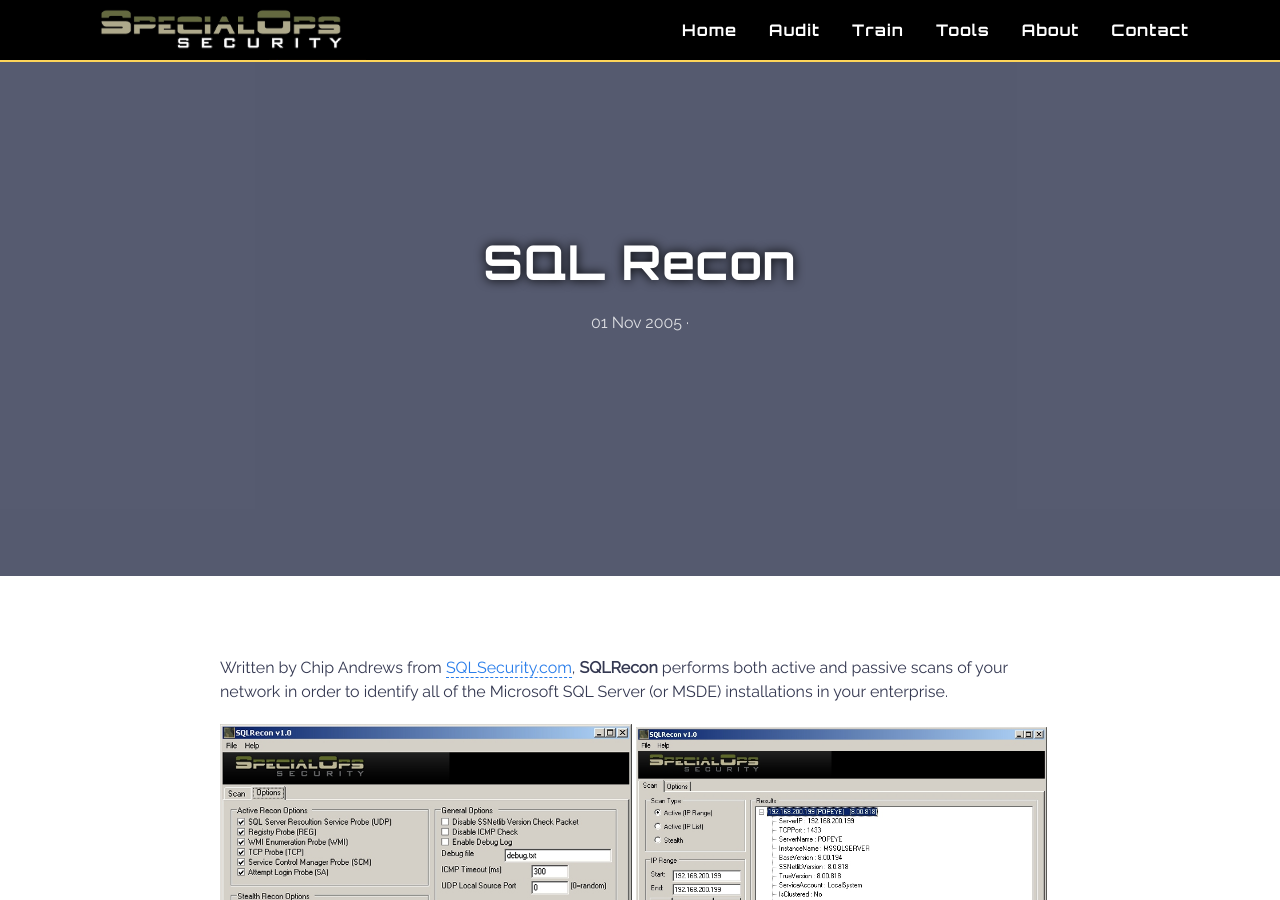
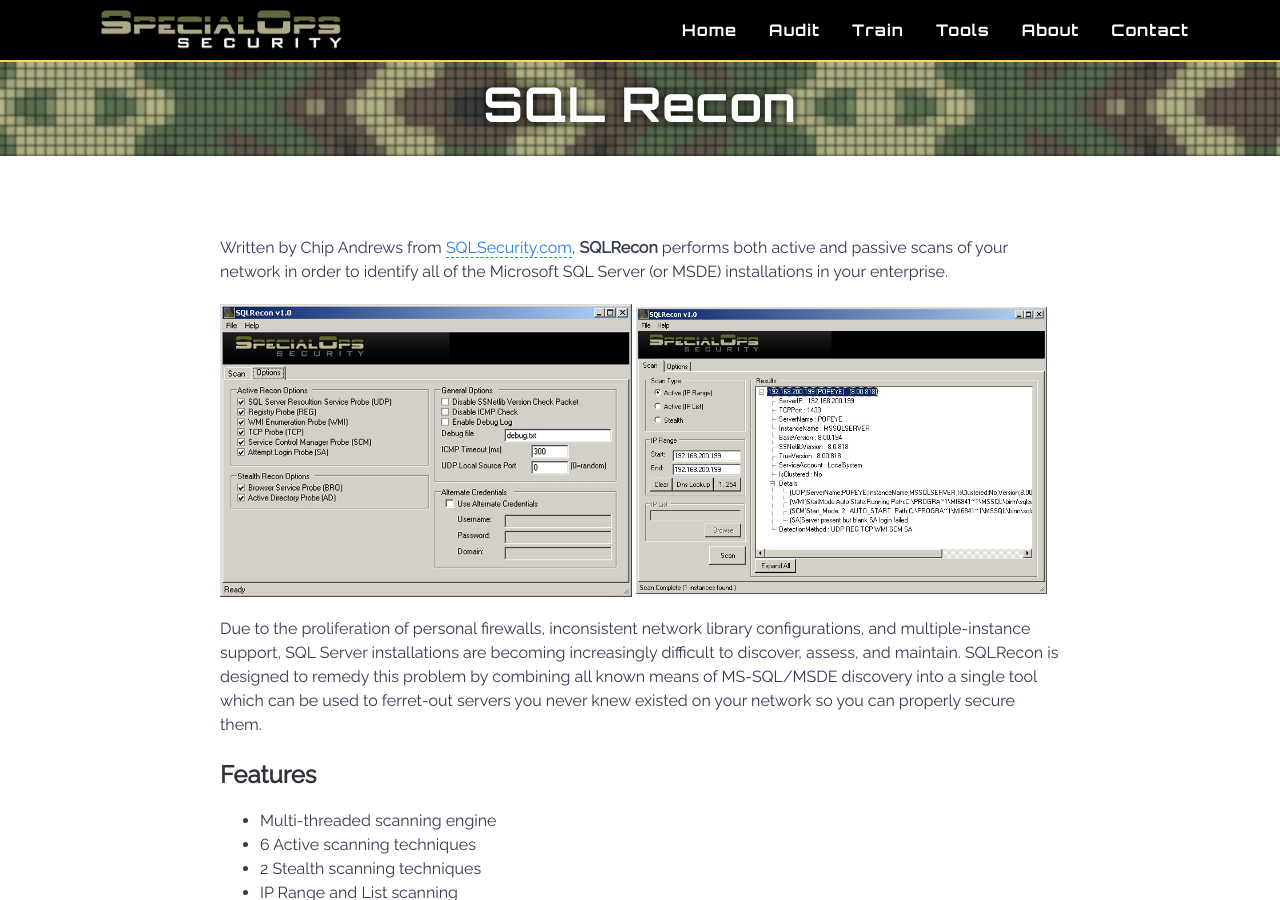
Before and after one commit to specialopssecurity/specialopssecurity.github.io, a Jekyll site: the page built from _posts/2005-11-01-sqlrecon.md, in a window 1280 px wide and 900 px high. Built offline with Jekyll 4.4.1, drawn with Linux system fonts in a browser that asks for light colours; some of the changed text lies outside the part shown.

Commit message:
Update post.html

```diff
--- a/_layouts/post.html
+++ b/_layouts/post.html
@@ -19,33 +19,10 @@
 
 {% include header.html %}
 
-  {% if page.featured-img %}
-  <div class="hero lazyload" data-bg="{{ site.url }}{{ site.baseurl }}/assets/img/posts/{{ page.featured-img }}.jpg">
-  {% else %}
-  <div class="hero dark-bg">
-  {% endif %}
-    <div class="hero__wrap">
-      {% if post.categories or page.categories %}
-        <div class="hero__categories">
-          {% if post %}
-            {% assign categories = post.categories %}
-          {% else %}
-            {% assign categories = page.categories %}
-          {% endif %}
-          {% for category in categories %}
-            <a class="label" href="{{site.baseurl}}/categories/#{{category|slugize}}">{{category}}</a>
-            {% unless forloop.last %}&nbsp;{% endunless %}
-          {% endfor %}
-        </div>
-      {% endif %}
-      <h1 class="hero__title">{{ page.title }}</h1>
-      <p class="hero__meta">
-        <span>
-          <time>{{ page.date | date_to_string }}</time>&nbsp;&middot;
-        </span>
-
-      </p>
-    </div>
+  <div class="hero--small">
+      <div class="hero__wrap">
+        <h1 class="hero__title">{{ page.title }}</h1>
+      </div>
   </div>
 
   <main class="site__content">
@@ -55,42 +32,11 @@
         {{ content }}
 
       </article>
-      <div class="post-content controls__inner">
-        <div class="controls__item prev">
-          {% if page.previous.url %}
-
-          <span>Previous</span>
-          <a href="{{page.previous.url | relative_url }}">
-                <span>
-                  <svg xmlns="http://www.w3.org/2000/svg" width="6" height="11">
-                    <path fill="fillColor" d="M5.647 1.718c.37-.434.323-1.09-.106-1.465A1.016 1.016 0 0 0 4.095.36L.25 4.875a1.05 1.05 0 0 0 .017 1.378l3.95 4.407c.38.424 1.03.456 1.448.07a1.05 1.05 0 0 0 .07-1.468l-3.34-3.725 3.253-3.819z"/>
-                  </svg>
-              </span>
-            {{page.previous.title | strip_html | truncate: 30}}
-          </a>
-          {% endif %}
-        </div>
-
-        <div class="controls__item next">
-          {% if page.next.url %}
-          <span>Next</span>
-          <a href="{{page.next.url | relative_url }}">
-            {{page.next.title | strip_html | truncate: 30}}
-            <span>
-                <svg xmlns="http://www.w3.org/2000/svg" width="6" height="11">
-                  <path fill="#fillColor" d="M.353 9.282c-.37.434-.323 1.09.106 1.465a1.016 1.016 0 0 0 1.446-.107L5.75 6.125a1.05 1.05 0 0 0-.017-1.378L1.784.34A1.015 1.015 0 0 0 .336.27a1.05 1.05 0 0 0-.07 1.468l3.34 3.725L.353 9.282z"/>
-                </svg>
-              </span>
-          </a>
-          {% endif %}
-        </div>
-      </div>
     </div>
 
   </main>
 
   {% include footer.html %}
-  {% include mathjax.html %}
 </body>
 
 </html>
```
